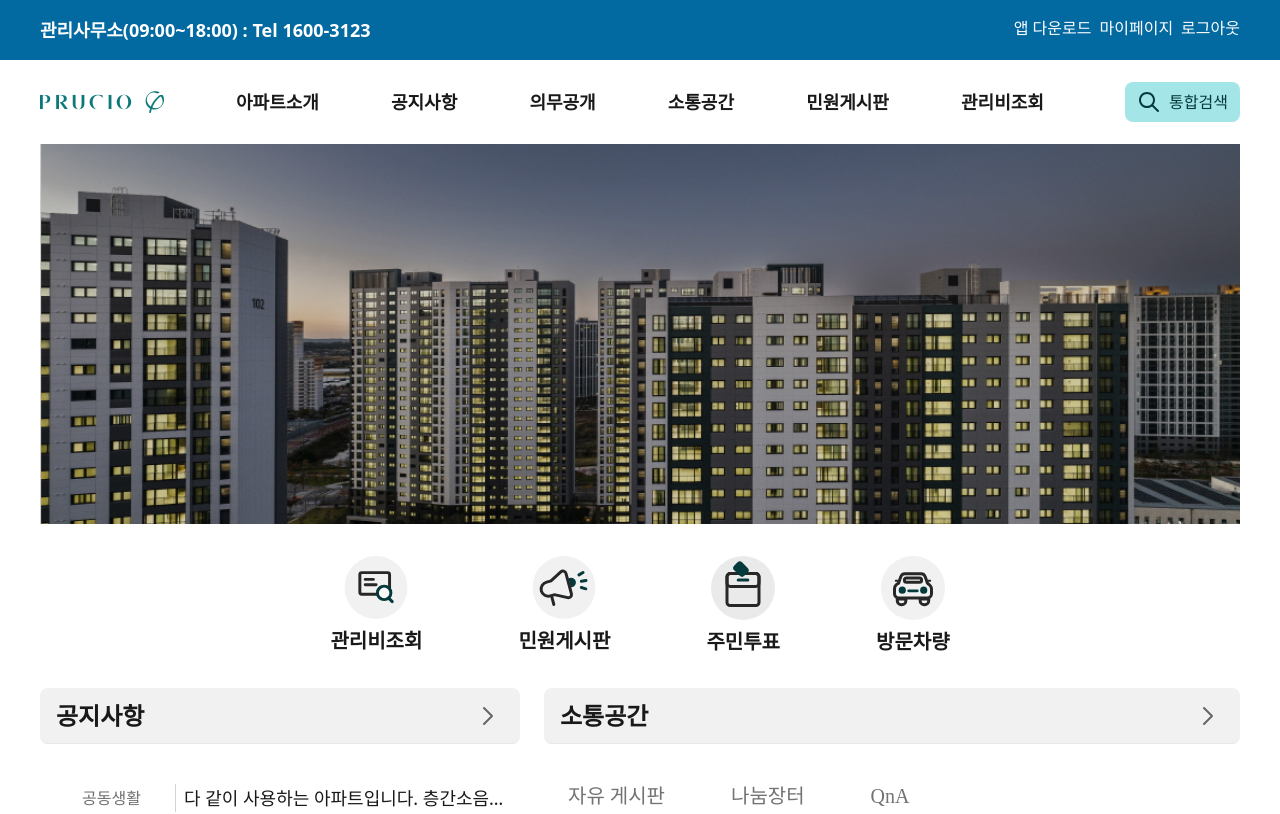
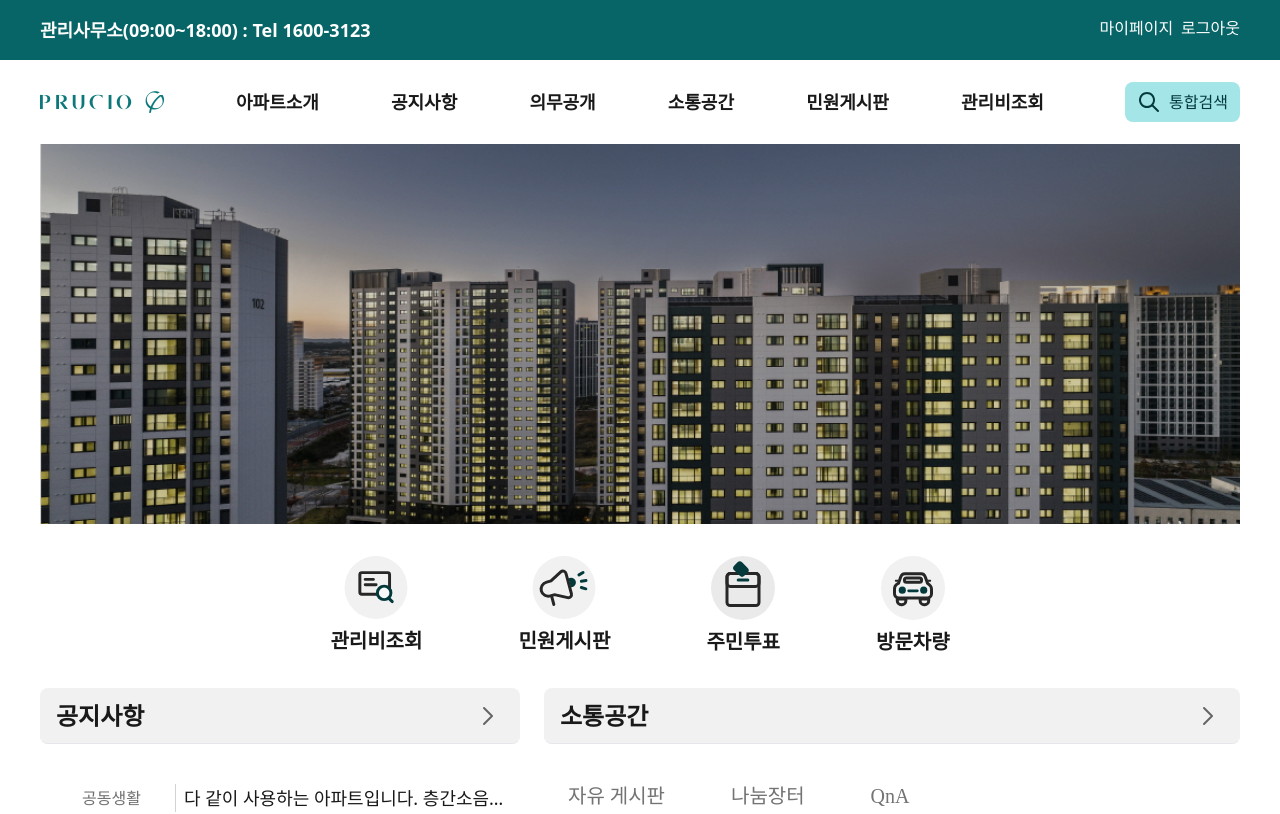
Before and after one commit to fastcampus-711/frontend, a Next.js app: page / in a window 1280 px wide. Shown: the top 814 px of the page. Built offline with nearby package versions, Linux system fonts and the light colour scheme.

Commit message:
feat: 페이지 헤더 변경(관리사무소 제거, 색 변경), 메인페이지 관리비 그래프 이미지 변경

```diff
--- a/components/Header.tsx
+++ b/components/Header.tsx
@@ -62,13 +62,12 @@ import searchIcon from "@/public/icon/search.svg"
 export default async function Header() {
   return (
     <header className="">
-      <div className="bg-sky-700 pt-4 pb-4 text-white">
+      <div className="bg-main_color pt-4 pb-4 text-white">
         <div className="flex justify-between max-w-[1200px] m-auto">
           <p className="text-white text-lg font-semibold">
             관리사무소(09:00~18:00) : Tel 1600-3123
           </p>
           <div className="flex gap-2">
-            <p>앱 다운로드</p>
             <p>마이페이지</p>
             <p>로그아웃</p>
           </div>
```
Also changed, not shown: public/img/fee_graph.png.
